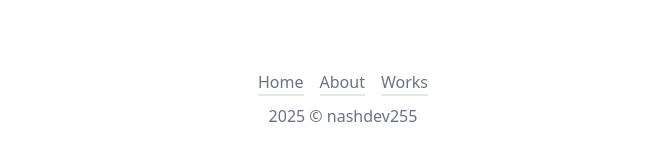
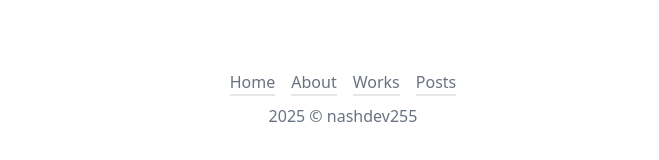
Before and after one commit to nashdev255/nash-portfolio-2025, an Astro site: page /nash-portfolio-2025/about in a window 1280 px wide. Shown: the part 634-794 px from the top of the page, without its empty margins (297-956 px from the left). Built offline with nearby package versions, Linux system fonts and the light colour scheme; Astro itself is replaced by a stand-in of ours.

Commit message:
add: route to posts

```diff
--- a/src/components/Footer.astro
+++ b/src/components/Footer.astro
@@ -8,6 +8,7 @@ const year = new Date().getFullYear();
     <a href="/nash-portfolio-2025/" class="text-gray-500 border-gray-200 hover:border-gray-400 border-b-2">Home</a>
     <a href="/nash-portfolio-2025/about" class="text-gray-500 border-gray-200 hover:border-gray-400 border-b-2">About</a>
     <a href="/nash-portfolio-2025/works" class="text-gray-500 border-gray-200 hover:border-gray-400 border-b-2">Works</a>
+    <a href="/nash-portfolio-2025/posts" class="text-gray-500 border-gray-200 hover:border-gray-400 border-b-2">Posts</a>
   </nav>
   <span class="text-gray-500">{ year } &copy; nashdev255</span>
 </footer>
```
